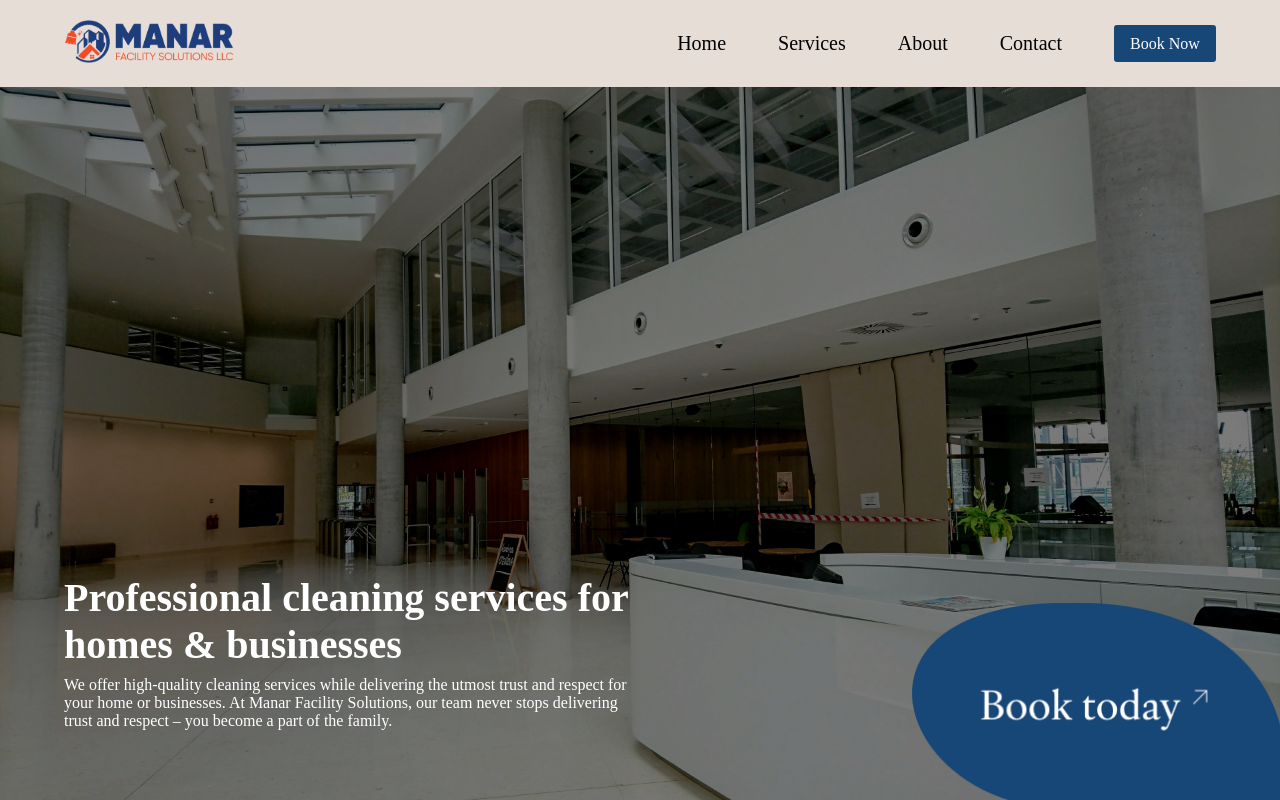
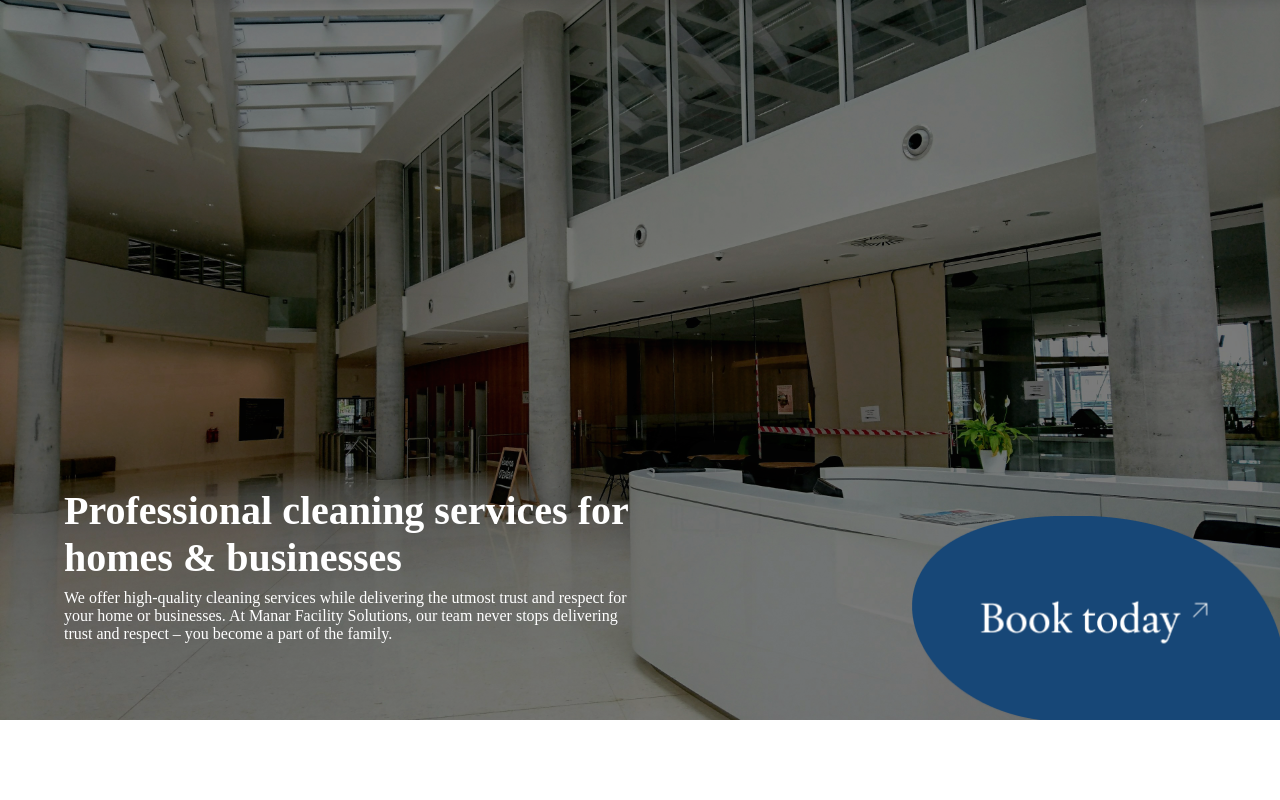
Before and after one commit to moorparkdesigns/ManarFacilitySolutions.com, a React (Vite) app in the folder ManarFacilitySolutions/: page / in a window 1280 px wide. Shown: the top 800 px of the page. Built offline with nearby package versions, Linux system fonts and the light colour scheme.

Commit message:
chore: added hiden/visibility effect on scroll

```diff
--- a/ManarFacilitySolutions/src/Components/Navbar/Navbar.css
+++ b/ManarFacilitySolutions/src/Components/Navbar/Navbar.css
@@ -3,6 +3,20 @@
   height: 87px;
   display: flex;
   align-items: center;
+  z-index: 999;
+  transition: transform 0.3s ease-in-out;
+  box-shadow: 0 2px 10px rgba(0, 0, 0, 0.1);
+  position: fixed;
+  top: 0;
+  width: 100%;
+}
+
+.Navbar.hidden {
+  transform: translateY(-100%);
+}
+
+.Navbar.visible {
+  transform: translateY(0);
 }
 
 .Navbar .container {
--- a/ManarFacilitySolutions/src/Components/Navbar/Navbar.jsx
+++ b/ManarFacilitySolutions/src/Components/Navbar/Navbar.jsx
@@ -1,9 +1,27 @@
 import "./Navbar.css";
 import { Link } from "react-router-dom";
+import { useEffect, useState } from "react";
 
 function Navbar() {
+  const [showNavbar, setShowNavbar] = useState(true);
+  const [lastScrollY, setLastScrollY] = useState(window.scrollY);
+
+  const controlNavbar = () => {
+    if (window.scrollY < lastScrollY) {
+      setShowNavbar(true); // scrolling up
+    } else {
+      setShowNavbar(false); // scrolling down
+    }
+    setLastScrollY(window.scrollY);
+  };
+
+  useEffect(() => {
+    window.addEventListener("scroll", controlNavbar);
+    return () => window.removeEventListener("scroll", controlNavbar);
+  }, [lastScrollY]);
+
   return (
-    <div className="Navbar">
+    <div className={`Navbar ${showNavbar ? "visible" : "hidden"}`}>
       <div className="container">
         <div className="logo">
           <Link to="/">
```
